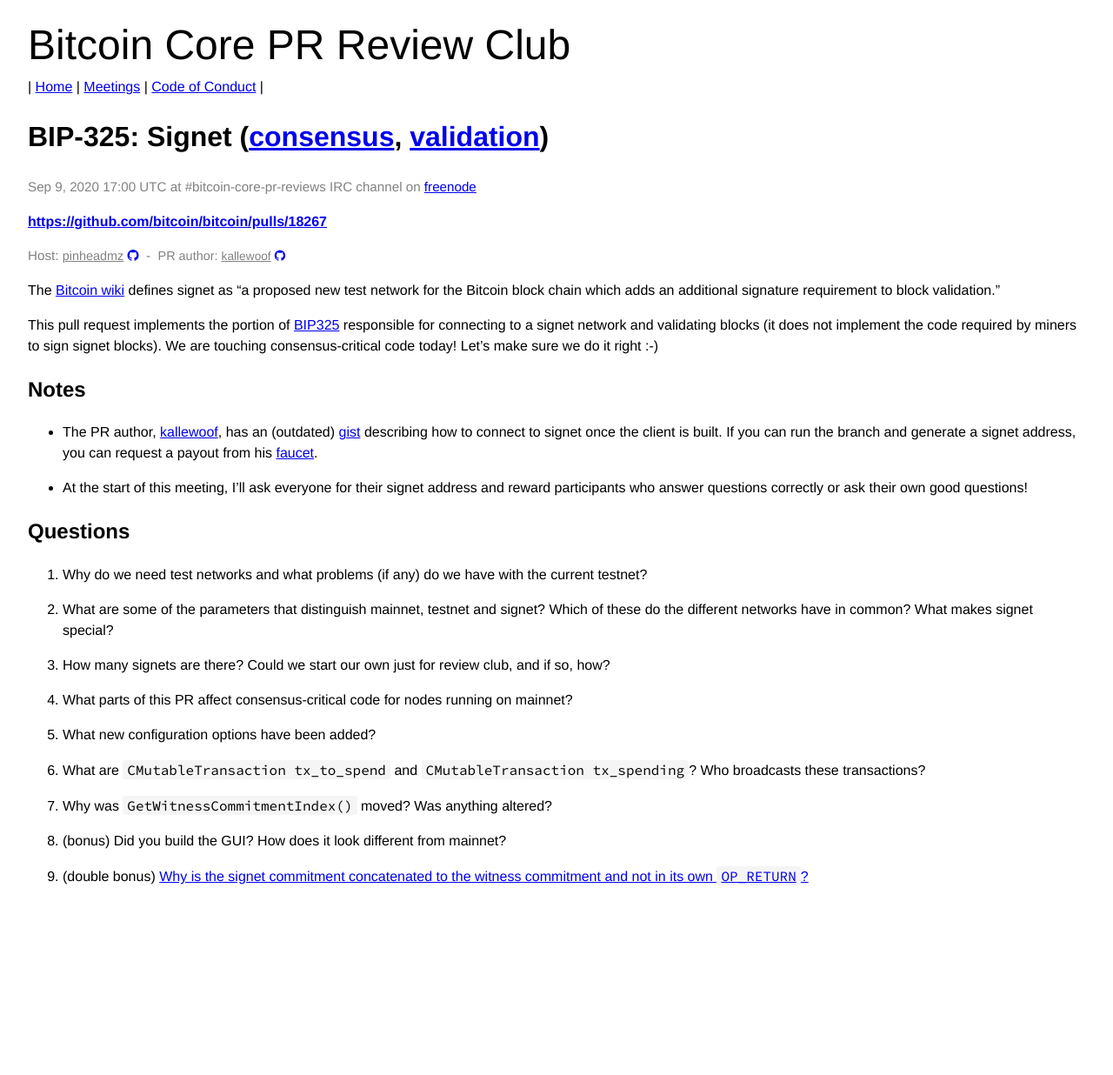
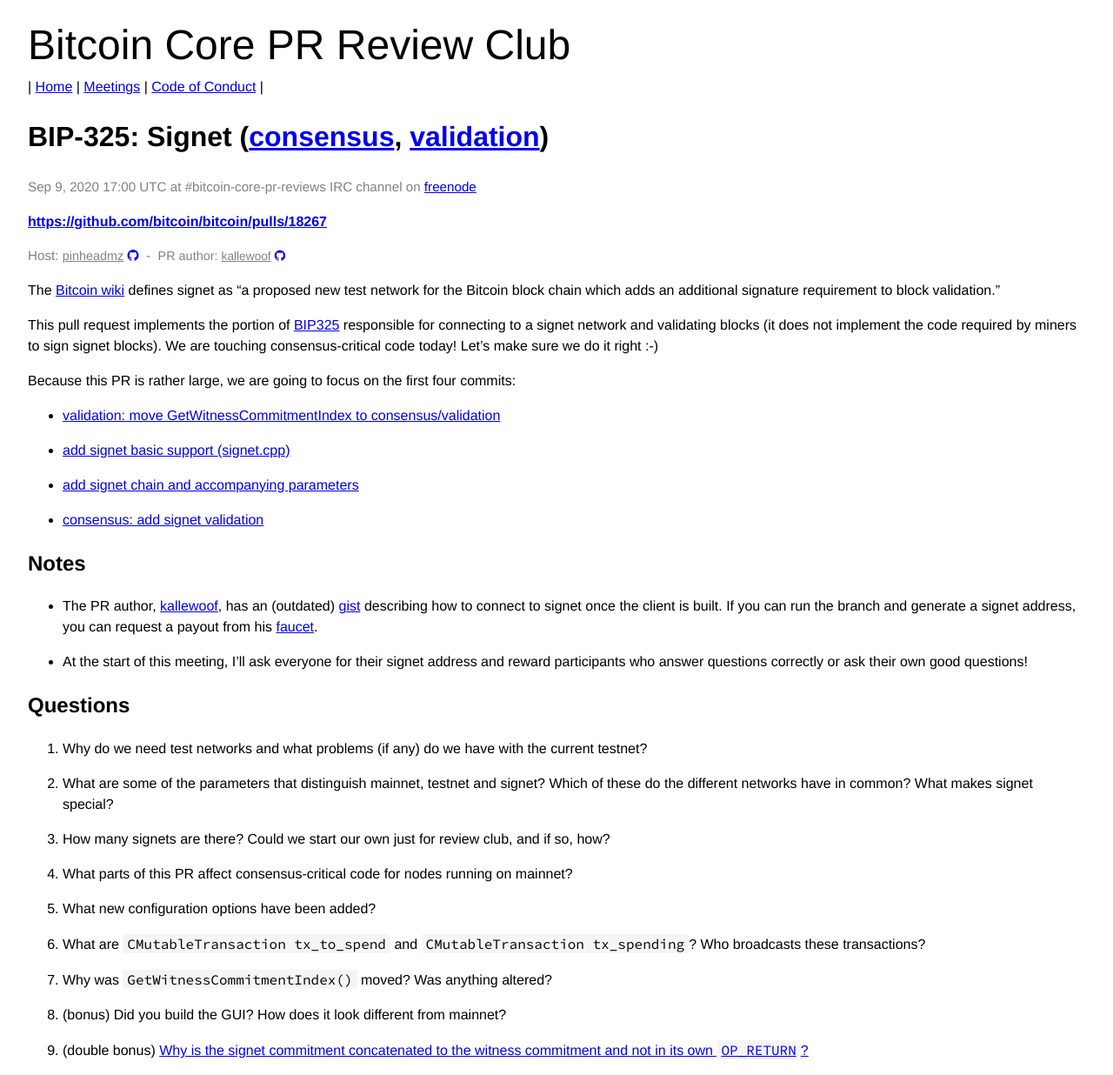
Before and after one commit to bitcoin-core-review-club/website, a Jekyll site: the page built from _posts/2020-09-09-#18267.md, in a window 1280 px wide. Shown: the whole page at 87% size. Built offline with Jekyll 4.4.1, drawn with Linux system fonts in a browser that asks for light colours; before the commit the page ends 1036 px from its top, so only the background shows below that.

Commit message:
18267: select commits

```diff
--- a/_posts/2020-09-09-#18267.md
+++ b/_posts/2020-09-09-#18267.md
@@ -19,6 +19,17 @@
 responsible for connecting to a signet network and validating blocks (it does
 not implement the code required by miners to sign signet blocks). We are
 touching consensus-critical code today! Let's make sure we do it right :-)
+
+Because this PR is rather large, we are going to focus on the first four
+commits:
+
+- [validation: move GetWitnessCommitmentIndex to consensus/validation](https://github.com/bitcoin/bitcoin/pull/18267/commits/9620f95e3b3af5e27fc9a3a09f60ccceb911865a)
+
+- [add signet basic support (signet.cpp)](https://github.com/bitcoin/bitcoin/pull/18267/commits/7f9f3d30d3f049c5353b1e2b2e406b0be2fe8ccc)
+
+- [add signet chain and accompanying parameters](https://github.com/bitcoin/bitcoin/pull/18267/commits/699668ca5234215b6dbc2af0be7763eef768806d)
+
+- [consensus: add signet validation](https://github.com/bitcoin/bitcoin/pull/18267/commits/22d28831503c9cbe132e67ee533b194c9b59d702)
 
 ## Notes
 
```
